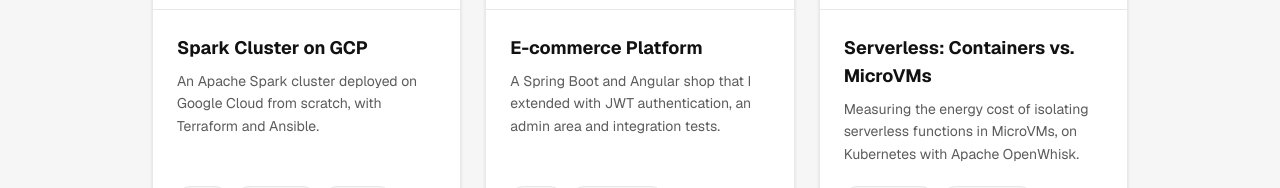
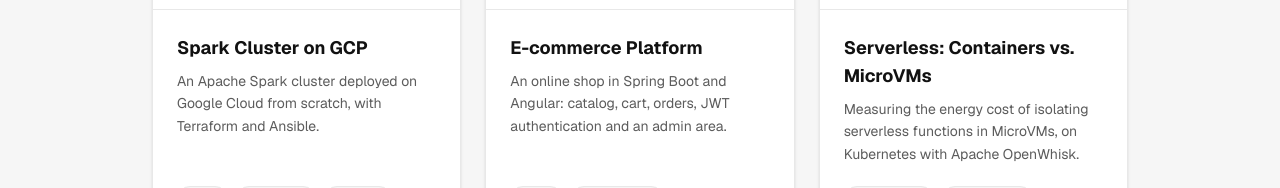
Before and after one commit to Ayoubhassain/ayoubhassain.github.io, a Next.js app: page /en in a window 1280 px wide. Shown: the part 2301-2489 px from the top of the page. Built offline with nearby package versions, Linux system fonts and the light colour scheme.

Commit message:
Projet e-commerce présenté comme projet personnel

```diff
--- a/src/i18n/dictionaries/en.ts
+++ b/src/i18n/dictionaries/en.ts
@@ -239,14 +239,14 @@
     {
       id: "ecommerce-fullstack",
       title: "E-commerce Platform",
-      description: "A Spring Boot and Angular shop that I extended with JWT authentication, an admin area and integration tests.",
+      description: "An online shop in Spring Boot and Angular: catalog, cart, orders, JWT authentication and an admin area.",
       problem:
-        "Start from an existing e-commerce base (catalog, cart, checkout) and turn it into an application closer to production: user accounts, roles, an admin back office, and an API that does not trust the browser.",
+        "Build a complete online shop, close to a production application: catalog, cart, orders, user accounts, roles, an admin back office, and an API that does not trust the browser.",
       solution:
-        "I added sign up and login with Spring Security and JWT (BCrypt, USER and ADMIN roles), an admin area to manage products and orders, a My orders page, server-side price calculation at checkout, closed data that Spring Data REST exposed publicly, and integration tests with MockMvc and H2. MySQL runs with Docker Compose.",
+        "Catalog with search and pagination, cart and checkout, sign up and login with Spring Security and JWT (BCrypt, USER and ADMIN roles), an admin area to manage products and orders, a My orders page, server-side price calculation at checkout, sensitive data kept out of the API, and integration tests with MockMvc and H2. MySQL runs with Docker Compose.",
       learned:
         "Security has to live on the backend: the Angular guard only hides pages, while the JWT filter and the role rules decide what the API allows.",
-      kind: "course",
+      kind: "personal",
       category: "dev",
       metrics: [{ value: "JWT", label: "USER and ADMIN roles" }, { value: "7", label: "admin API routes" }, { value: "11", label: "integration tests" }],
       image: "/projects/ecommerce-fullstack.png",
--- a/src/i18n/dictionaries/fr.ts
+++ b/src/i18n/dictionaries/fr.ts
@@ -232,14 +232,14 @@
     {
       id: "ecommerce-fullstack",
       title: "Plateforme e-commerce",
-      description: "Une boutique Spring Boot et Angular que j'ai enrichie d'une authentification JWT, d'un espace admin et de tests d'intégration.",
+      description: "Une boutique en ligne en Spring Boot et Angular : catalogue, panier, commandes, authentification JWT et espace admin.",
       problem:
-        "Partir d'une base e-commerce existante (catalogue, panier, commande) et la rapprocher d'une application de production : comptes utilisateurs, rôles, back-office d'administration, et une API qui ne fait pas confiance au navigateur.",
+        "Construire une boutique en ligne complète et proche d'une application de production : catalogue, panier, commandes, comptes utilisateurs, rôles, back-office d'administration, et une API qui ne fait pas confiance au navigateur.",
       solution:
-        "J'ai ajouté l'inscription et la connexion avec Spring Security et JWT (BCrypt, rôles USER et ADMIN), un espace admin pour gérer produits et commandes, une page « Mes commandes », le calcul des prix côté serveur à la commande, la fermeture de données que Spring Data REST exposait publiquement, et des tests d'intégration avec MockMvc et H2. MySQL tourne avec Docker Compose.",
+        "Catalogue avec recherche et pagination, panier et commande, inscription et connexion avec Spring Security et JWT (BCrypt, rôles USER et ADMIN), un espace admin pour gérer produits et commandes, une page « Mes commandes », le calcul des prix côté serveur à la commande, des données sensibles non exposées par l'API, et des tests d'intégration avec MockMvc et H2. MySQL tourne avec Docker Compose.",
       learned:
         "La sécurité se joue côté backend : le guard Angular ne fait que cacher des pages, ce sont le filtre JWT et les règles de rôles qui décident de ce que l'API autorise.",
-      kind: "course",
+      kind: "personal",
       category: "dev",
       metrics: [{ value: "JWT", label: "rôles USER et ADMIN" }, { value: "7", label: "routes API admin" }, { value: "11", label: "tests d'intégration" }],
       image: "/projects/ecommerce-fullstack.png",
```
Also changed, not shown: 2 other files (tests, documents, lock files or other folders).
